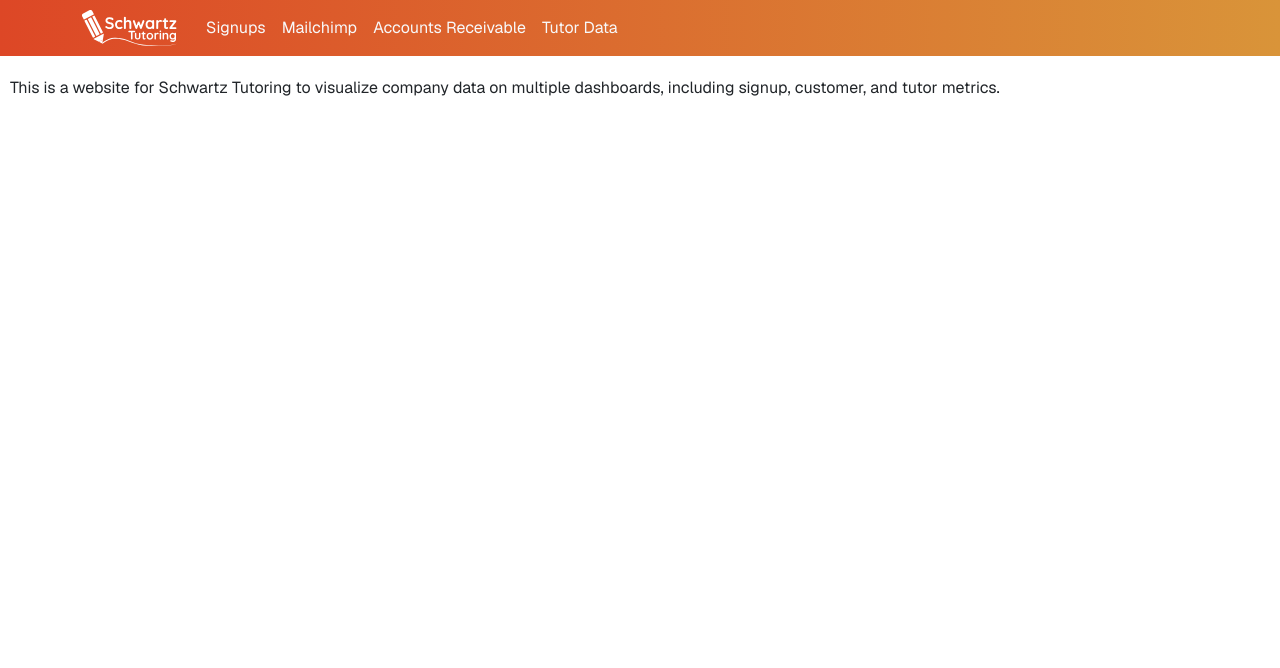
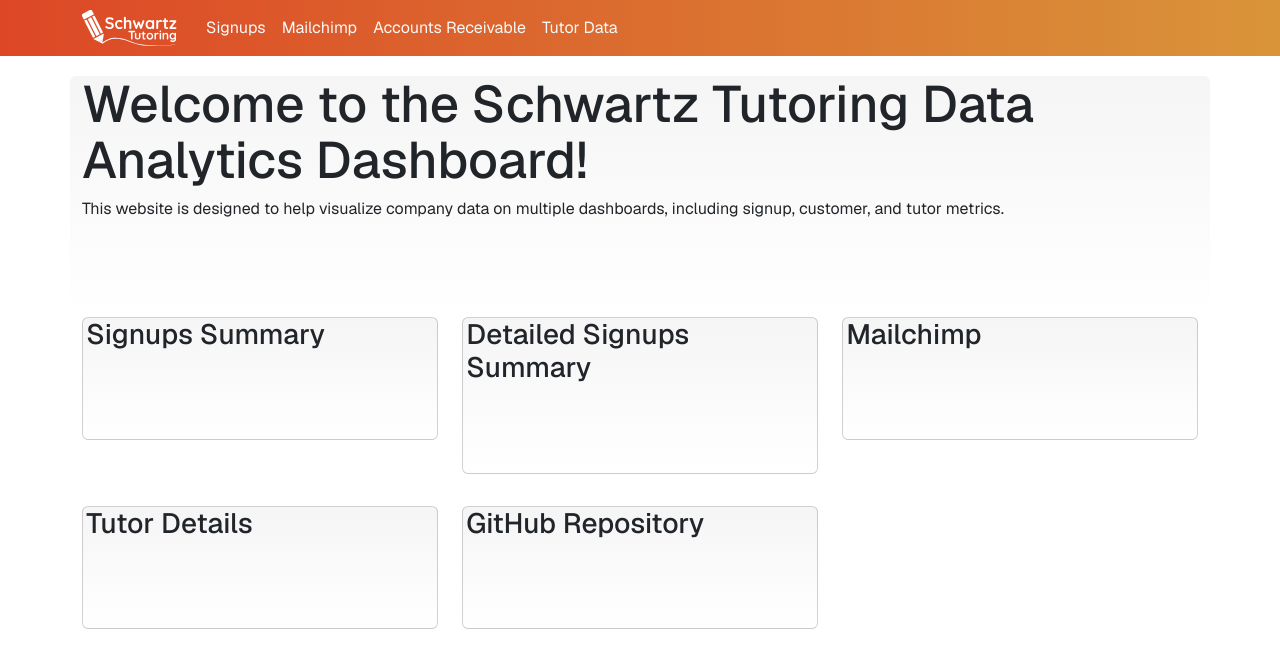
Before and after one commit to joshakaw/schwartz-data-viz, a React (Vite) app in the folder client/: page / in a window 1280 px wide. Shown: the top 668 px of the page. Built offline with nearby package versions, Linux system fonts and the light colour scheme.

Commit message:
Made homepage buttons that can access other dashboard pages.

```diff
--- a/client/src/components/pages/RouterHomeComponent/RouterHomeComponent.tsx
+++ b/client/src/components/pages/RouterHomeComponent/RouterHomeComponent.tsx
@@ -1,14 +1,74 @@
-import React, { FC } from 'react';
+import React, { FC, SyntheticEvent, useEffect, useState } from 'react';
 import './RouterHomeComponent.css';
+import { Card, Col, Container, Row } from 'react-bootstrap';
+import { useLocation, useNavigate } from 'react-router';
 
 interface RouterHomeComponentProps { }
 
-const RouterHomeComponent: FC<RouterHomeComponentProps> = () => (
-    <div className="RouterHomeComponent">
-        This is a website for Schwartz Tutoring to visualize
-        company data on multiple dashboards, including signup,
-        customer, and tutor metrics.
-    </div>
-);
+const RouterHomeComponent: FC<RouterHomeComponentProps> = () => {
+
+    const [activeKey, setActiveKey] = useState("home");
+    const navigate = useNavigate();
+
+    const location = useLocation(); // Get the current location object
+
+    useEffect(() => {
+        setActiveKey(location.pathname)
+
+    }, [])
+
+    /**
+     * Alternative to
+     * <Nav.Link as={Link} to="[path]"></Nav.Link>
+     * that adds a view transition.
+     * @param e Event
+     * @param path Path to navigate to
+     */
+    const handleNavigation = (e: React.MouseEvent<HTMLElement>,
+        path: string) => {
+        e.preventDefault()
+        document.startViewTransition(() => {
+            navigate(path);
+        })
+    }
+
+    return (
+        <Container>
+            <Row style={{ background: 'linear-gradient(to bottom, #F5F5F5, #FFFFFF)', paddingBottom: '5rem' }} className="rounded">
+                <h1>Welcome to the Schwartz Tutoring Data Analytics Dashboard!</h1>
+                <p>This website is designed to help visualize company data on multiple dashboards, including signup, customer, and tutor metrics.</p>
+            </Row>
+            <Row>
+                <Col md={4}>
+                    <Card onClick={(e) => handleNavigation(e, "/signups")} style={{ background: 'linear-gradient(to bottom, #F5F5F5, #FFFFFF)', paddingBottom: '5rem' }} className="rounded">
+                        <h3 style={{ paddingLeft: '0.2rem' }}>Signups Summary</h3>
+                    </Card>
+                </Col>
+                <Col md={4}>
+                    <Card onClick={(e) => handleNavigation(e, "/detailedsignups")} style={{ background: 'linear-gradient(to bottom, #F5F5F5, #FFFFFF)', paddingBottom: '5rem' }} className="rounded">
+                        <h3 style={{ paddingLeft: '0.2rem' }}>Detailed Signups Summary</h3>
+                    </Card>
+                </Col>
+                <Col md={4}>
+                    <Card onClick={(e) => handleNavigation(e, "/mailchimp")} style={{ background: 'linear-gradient(to bottom, #F5F5F5, #FFFFFF)', paddingBottom: '5rem' }} className="rounded">
+                        <h3 style={{ paddingLeft: '0.2rem' }}>Mailchimp</h3>
+                    </Card>
+                </Col>
+            </Row>
+            <Row style={{ paddingTop: '2rem' }}>
+                <Col md={4}>
+                    <Card onClick={(e) => handleNavigation(e, "/tutor-data")} style={{ background: 'linear-gradient(to bottom, #F5F5F5, #FFFFFF)', paddingBottom: '5rem' }} className="rounded">
+                        <h3 style={{ paddingLeft: '0.2rem' }}>Tutor Details</h3>
+                    </Card>
+                </Col>
+                <Col md={4}>
+                    <Card onClick={() => window.open('https://github.com/joshakaw/schwartz-data-viz', '_blank')} style={{ background: 'linear-gradient(to bottom, #F5F5F5, #FFFFFF)', paddingBottom: '5rem' }} className="rounded">
+                        <h3 style={{ paddingLeft: '0.2rem' }}>GitHub Repository</h3>
+                    </Card>
+                </Col>
+            </Row>
+        </Container>
+    );
+};
 
 export default RouterHomeComponent;
```
